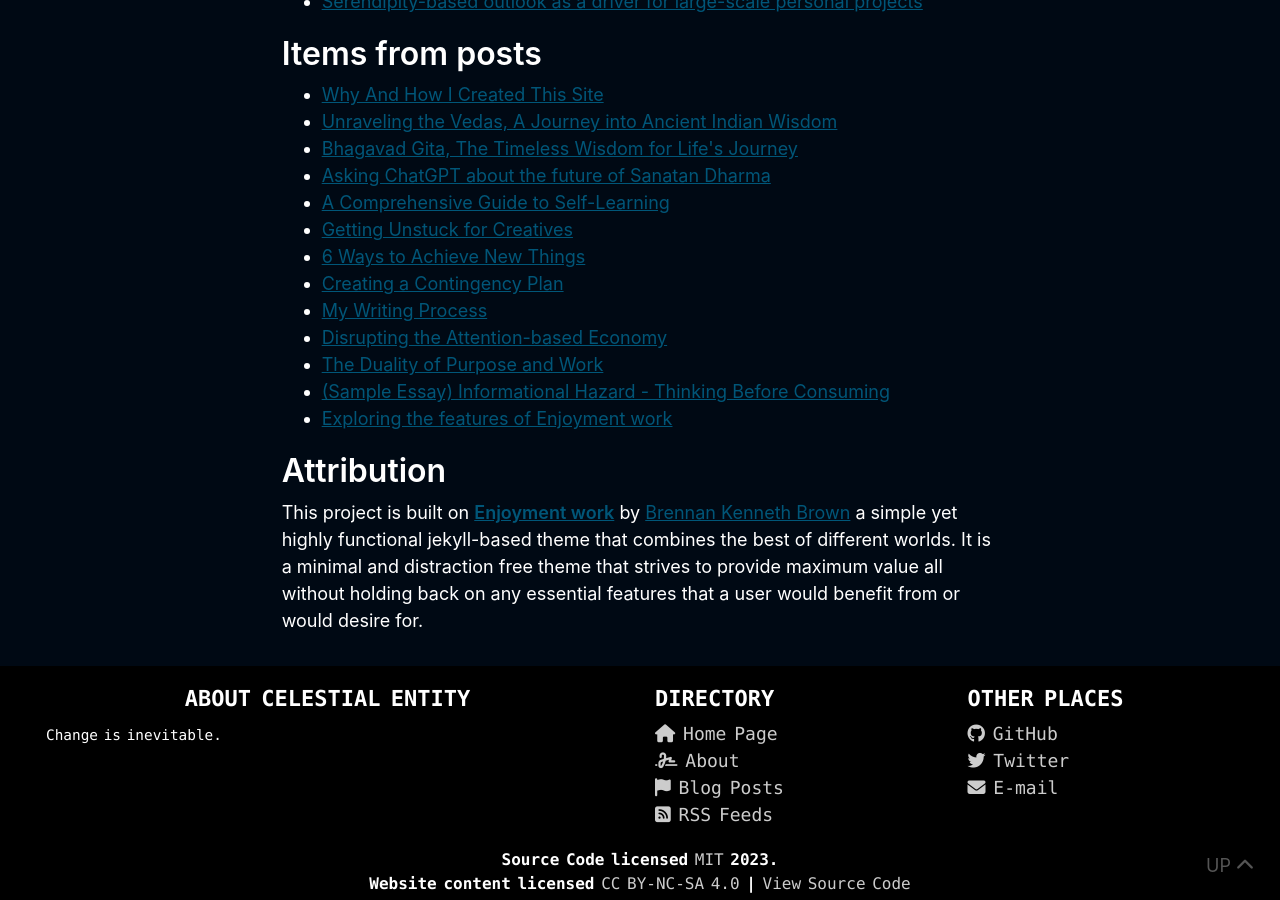
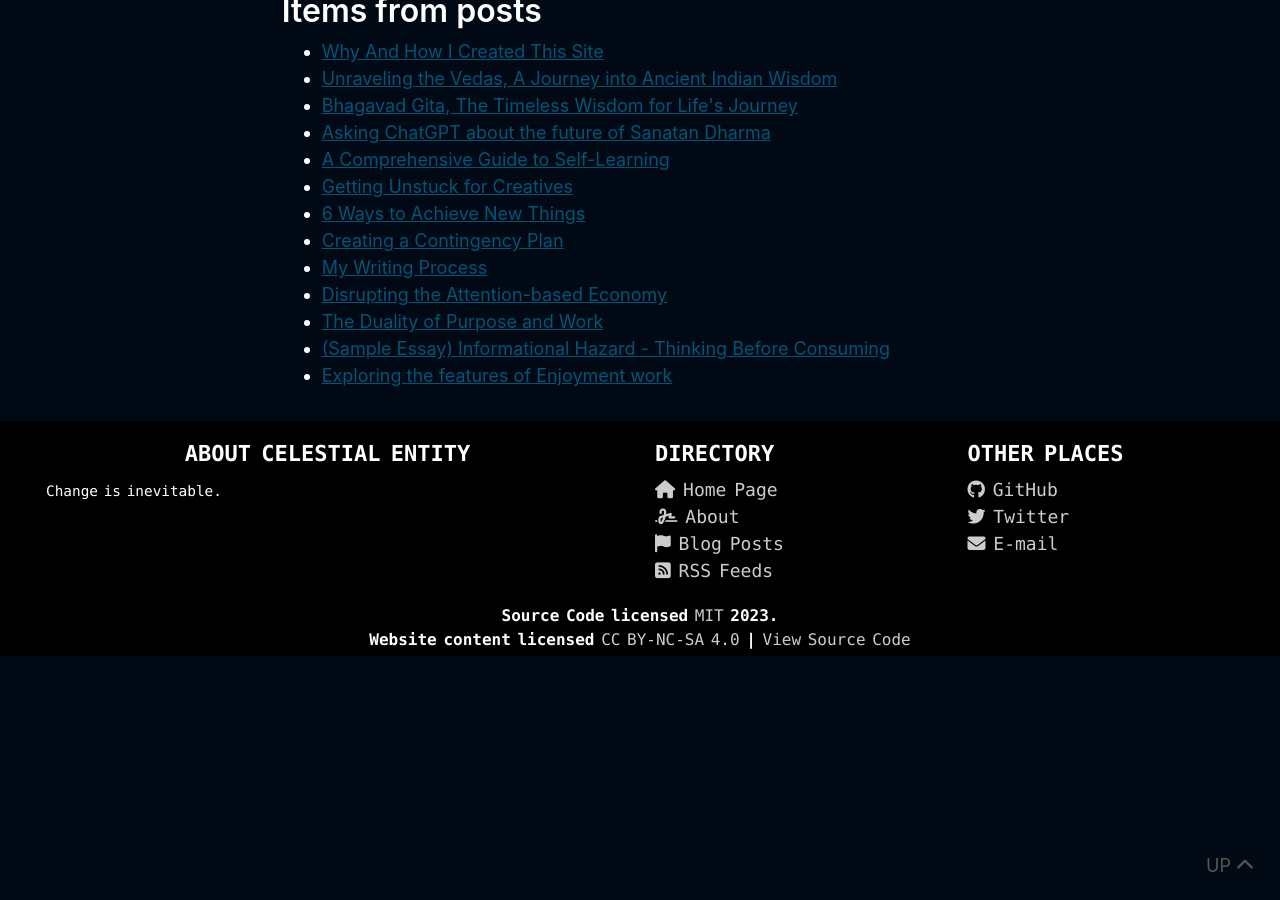
Before and after one commit to stardoom4/blog, a Jekyll site: the page built from index.md, in a window 1280 px wide and 900 px high, scrolled down 1353 px. Built offline with Jekyll 4.4.1, drawn with Linux system fonts in a browser that asks for light colours; nearby versions of some CDN libraries; after the commit the page ends 2009 px from its top, so only the background shows below that.

Commit message:
Update index.md

```diff
--- a/index.md
+++ b/index.md
@@ -29,7 +28,3 @@ Pages you may like to visit:
    </ul>
    {% endif %}
  {% endfor %}
-
-## Attribution
-
-This project is built on [**Enjoyment work**](https://github.com/brennanbrown/enjoyment-work) by [Brennan Kenneth Brown](https://github.com/brennanbrown) a simple yet highly functional jekyll-based theme that combines the best of different worlds. It is a minimal and distraction free theme that strives to provide maximum value all without holding back on any essential features that a user would benefit from or would desire for.
```
Also changed, not shown: other parts of index.md (+0 -1 lines).
